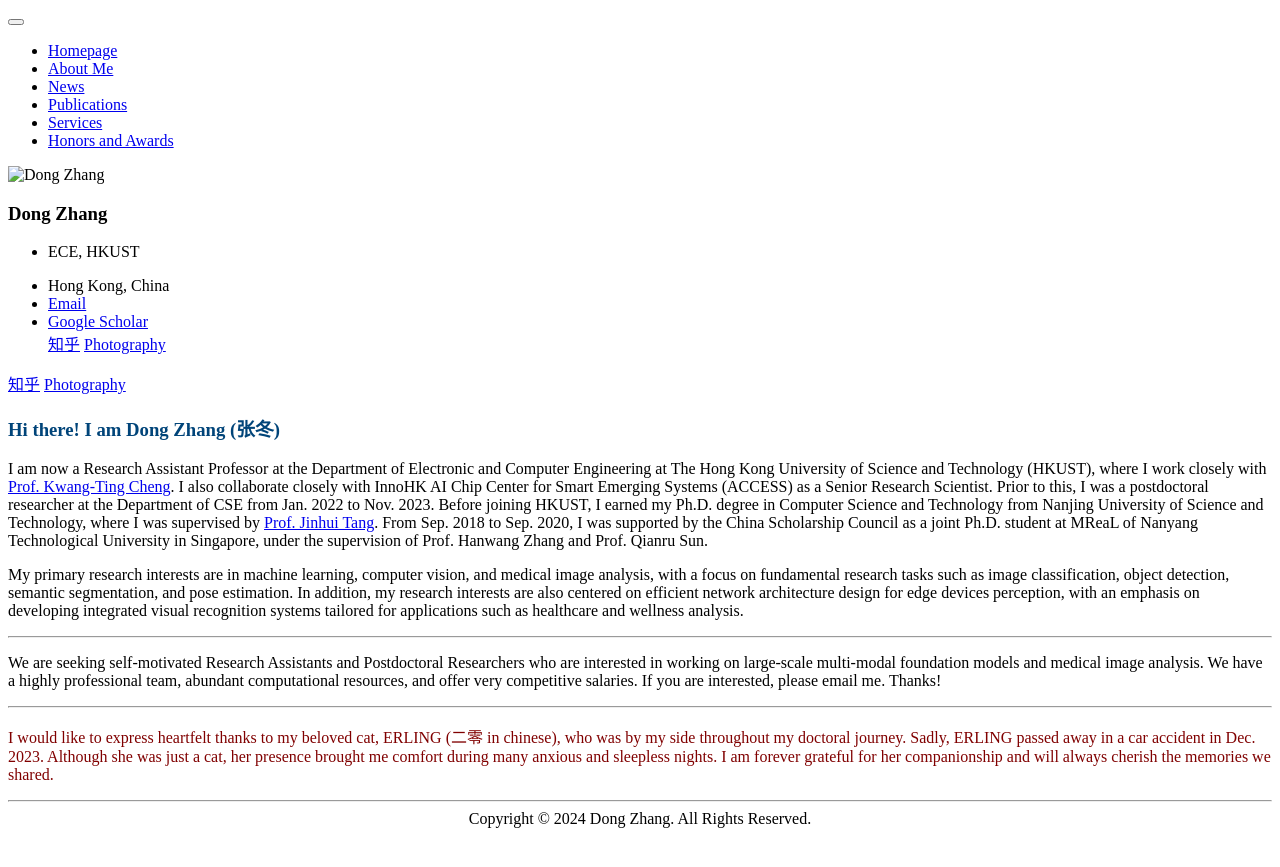
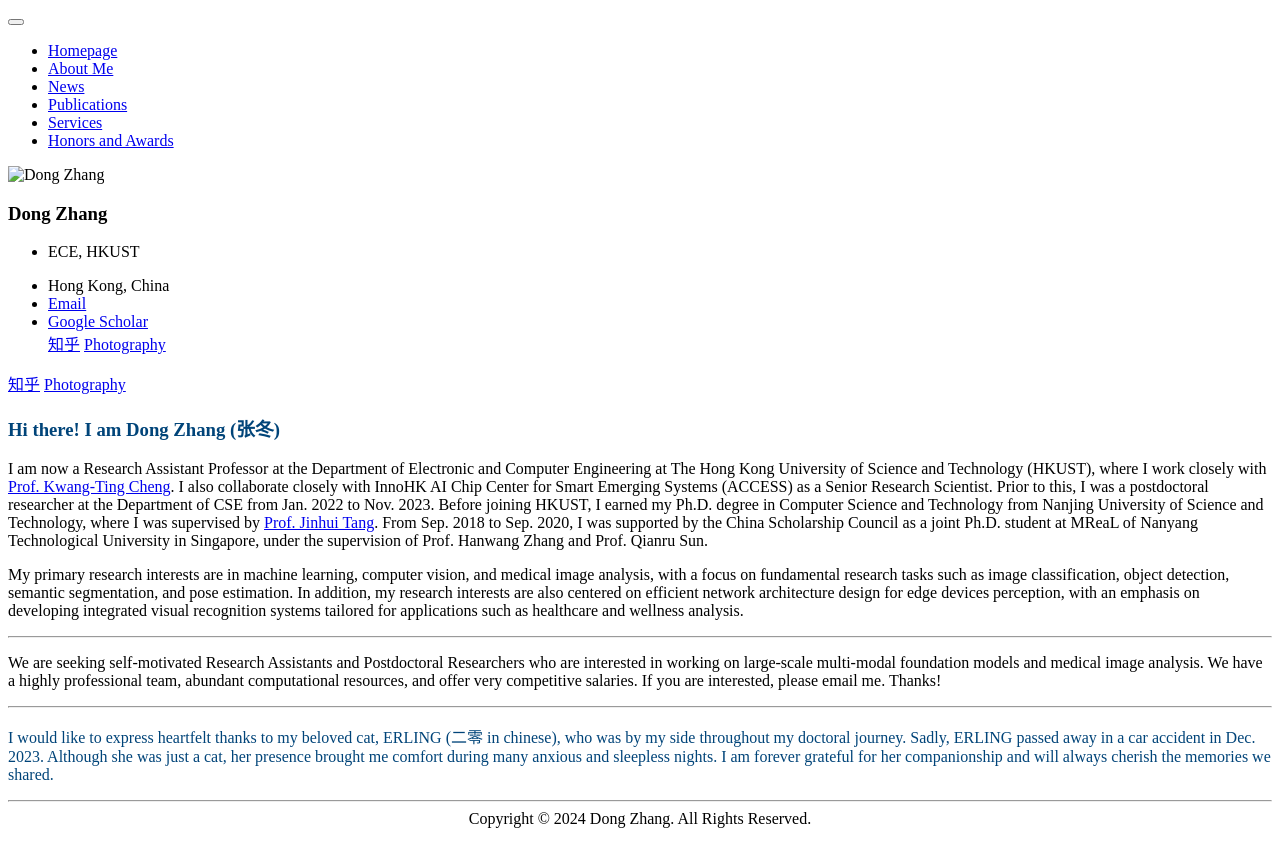
Before and after one commit to ZHANGDONG-NJUST/zhangdong-njust.github.io, a Jekyll site: the page built from _pages/includes/0_introduction.md, in a window 1280 px wide. Shown: the top 867 px of the page. Built offline with Jekyll 4.4.1, drawn with Linux system fonts in a browser that asks for light colours; our own code applies the rules of GitHub Pages for plain Markdown files.

Commit message:
Update 0_introduction.md

```diff
--- a/_pages/includes/0_introduction.md
+++ b/_pages/includes/0_introduction.md
@@ -26,4 +26,4 @@ My primary research interests are in machine learning, computer vision, and medi
 
 ---
 
-<p style="color:#800000;">I would like to express heartfelt thanks to my beloved cat, ERLING (二零 in chinese), who was by my side throughout my doctoral journey. Sadly, ERLING passed away in a car accident in Dec. 2023. Although she was just a cat, her presence brought me comfort during many anxious and sleepless nights. I am forever grateful for her companionship and will always cherish the memories we shared.</p>
+<p style="color:#004479;">I would like to express heartfelt thanks to my beloved cat, ERLING (二零 in chinese), who was by my side throughout my doctoral journey. Sadly, ERLING passed away in a car accident in Dec. 2023. Although she was just a cat, her presence brought me comfort during many anxious and sleepless nights. I am forever grateful for her companionship and will always cherish the memories we shared.</p>
```
